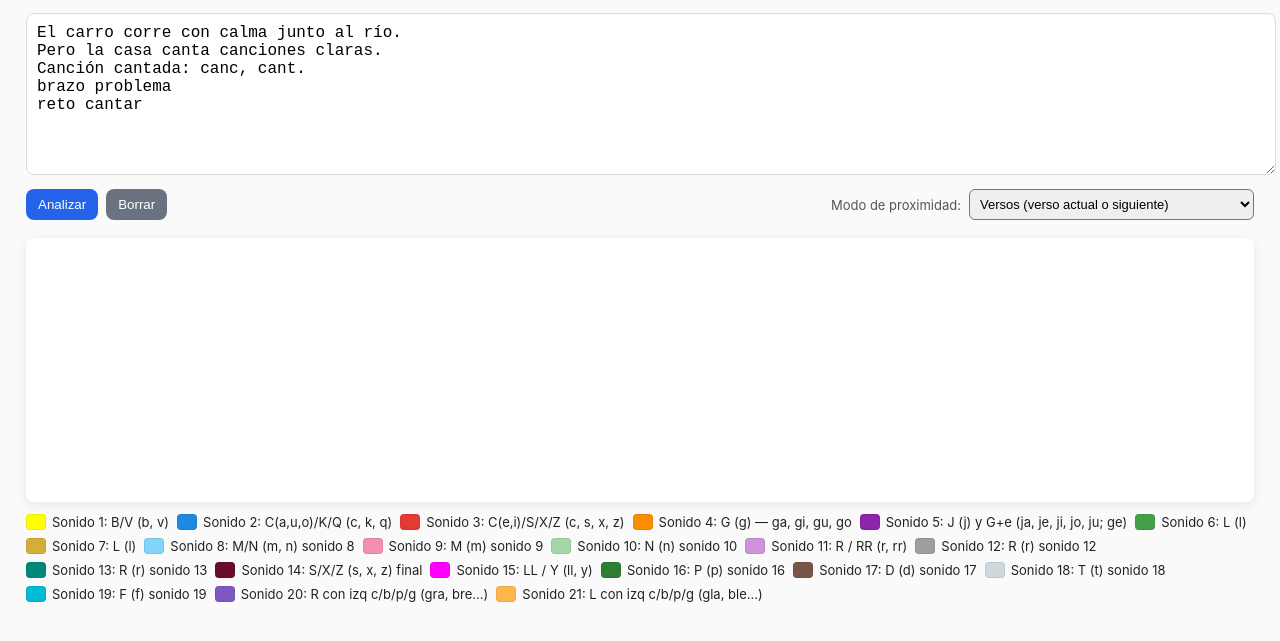
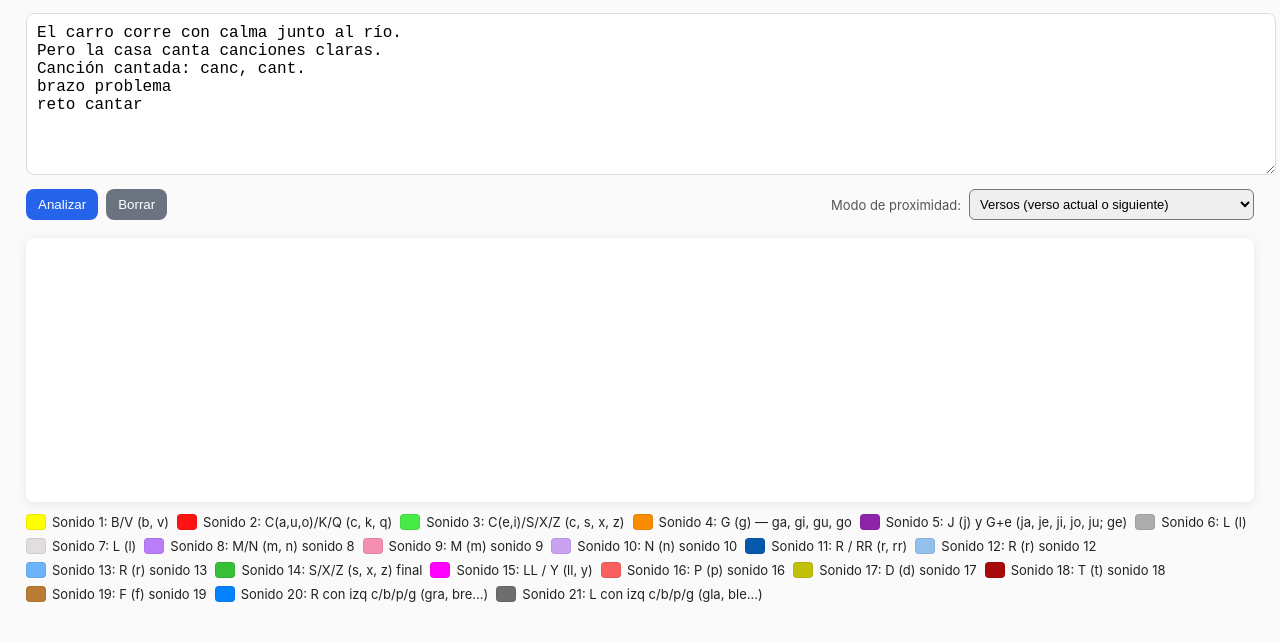
Before and after one commit to vallejoeduardo2005-dot/Analizador-de-aliteraciones, a plain HTML site: page index.html in a window 1280 px wide. Shown: the part 109-750 px from the top of the page. Drawn offline with Linux system fonts and the light colour scheme.

Commit message:
Update index.html

```diff
--- a/index.html
+++ b/index.html
@@ -3,7 +3,7 @@
 <head>
 <meta charset="utf-8" />
 <meta name="viewport" content="width=device-width,initial-scale=1" />
-<title>Detector de aliteraciones</title>
+<title>Detector de aliteraciones </title>
 <style>
   body { font-family: Inter, "Segoe UI", Roboto, sans-serif; padding: 18px; background:#fafafa; color:#222; }
   h1 { margin-top:0; }
@@ -17,31 +17,31 @@
   .legend .item { display:flex; gap:6px; align-items:center; font-size:13px; }
   .swatch { width:18px; height:14px; border-radius:4px; border:1px solid rgba(0,0,0,0.08); }
   .sound-1  { background: #FFFF00; }
-  .sound-2  { background: #1E88E5; }
-  .sound-3  { background: #E53935; }
+  .sound-2  { background: #ff1212; }
+  .sound-3  { background: #46eb46; }
   .sound-4  { background: #FB8C00; }
   .sound-5  { background: #8E24AA; }
-  .sound-6  { background: #43A047; }
-  .sound-7  { background: #D4AF37; }
-  .sound-8  { background: #81D4FA; }
+  .sound-6  { background: #adadad; }
+  .sound-7  { background:  #e3dede; }
+  .sound-8  { background: #bb7dfa; }
   .sound-9  { background: #F48FB1; }
-  .sound-10 { background: #A5D6A7; }
-  .sound-11 { background: #CE93D8; }
-  .sound-12 { background: #9E9E9E; }
-  .sound-13 { background: #00897B; }
-  .sound-14 { background: #6A0D2B; }
+  .sound-10 { background: #caa2f2; }
+  .sound-11 { background: #0759ab; }
+  .sound-12 { background: #93c0ed; }
+  .sound-13 { background: #6bb3fa; }
+  .sound-14 { background: #37bf37; }
   .sound-15 { background: #FF00FF; }
-  .sound-16 { background: #2E7D32; }
-  .sound-17 { background: #795548; }
-  .sound-18 { background: #CFD8DC; }
-  .sound-19 { background: #00BCD4; }
-  .sound-20 { background: #7E57C2; }
-  .sound-21 { background: #FFB74D; }
+  .sound-16 { background:  #fa5f5f; }
+  .sound-17 { background: #c2bf08; }
+  .sound-18 { background: #a60a0a; }
+  .sound-19 { background: #ba7c34; }
+  .sound-20 { background: #0582ff; }
+  .sound-21 { background: #6e6e6e; }
 </style>
 </head>
 <body>
-  <h1>Detector de aliteraciones</h1>
-  <p>Pega texto y pulsa <strong>Analizar</strong>. </p>
+  <h1>Detector de aliteraciones </h1>
+  <p>Pega texto y pulsa <strong>Analizar</strong> .</p>
 
   <textarea id="input" placeholder="Pega aquí tu texto...">El carro corre con calma junto al río.
 Pero la casa canta canciones claras.
```
